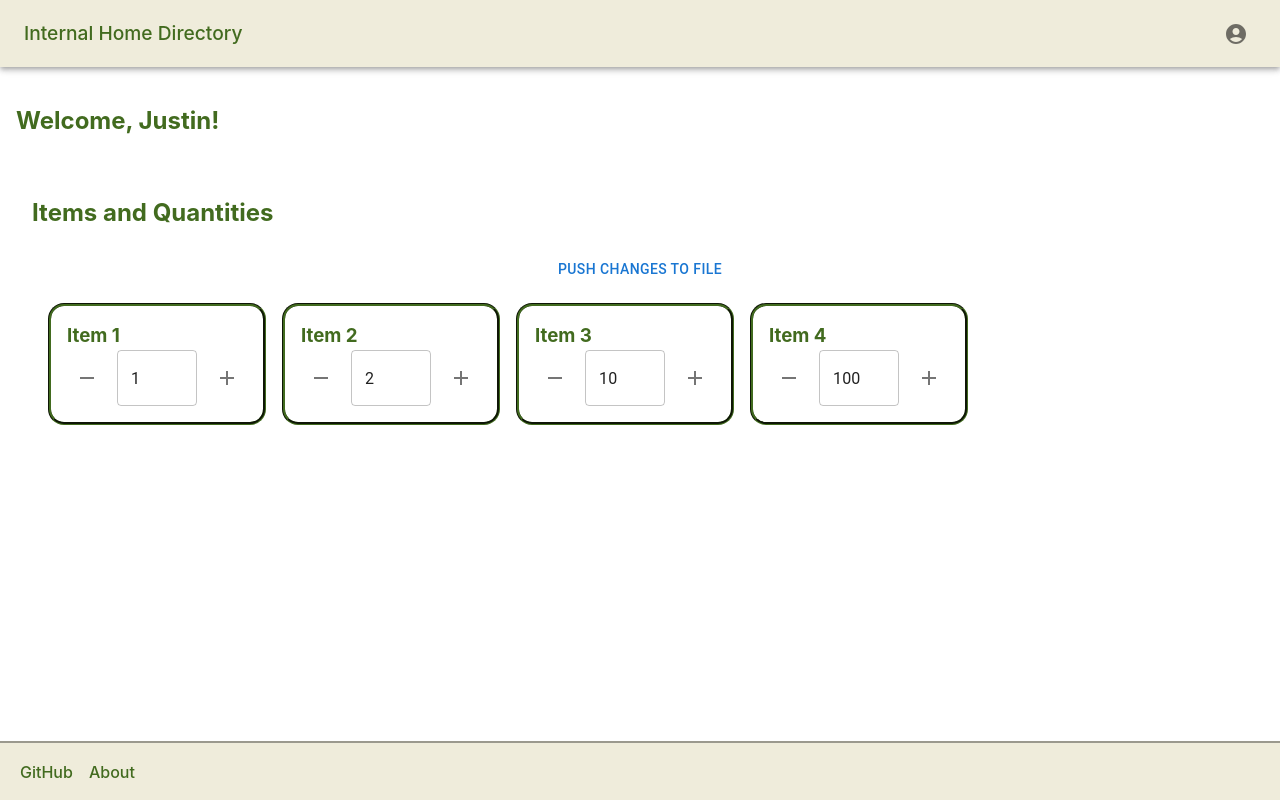
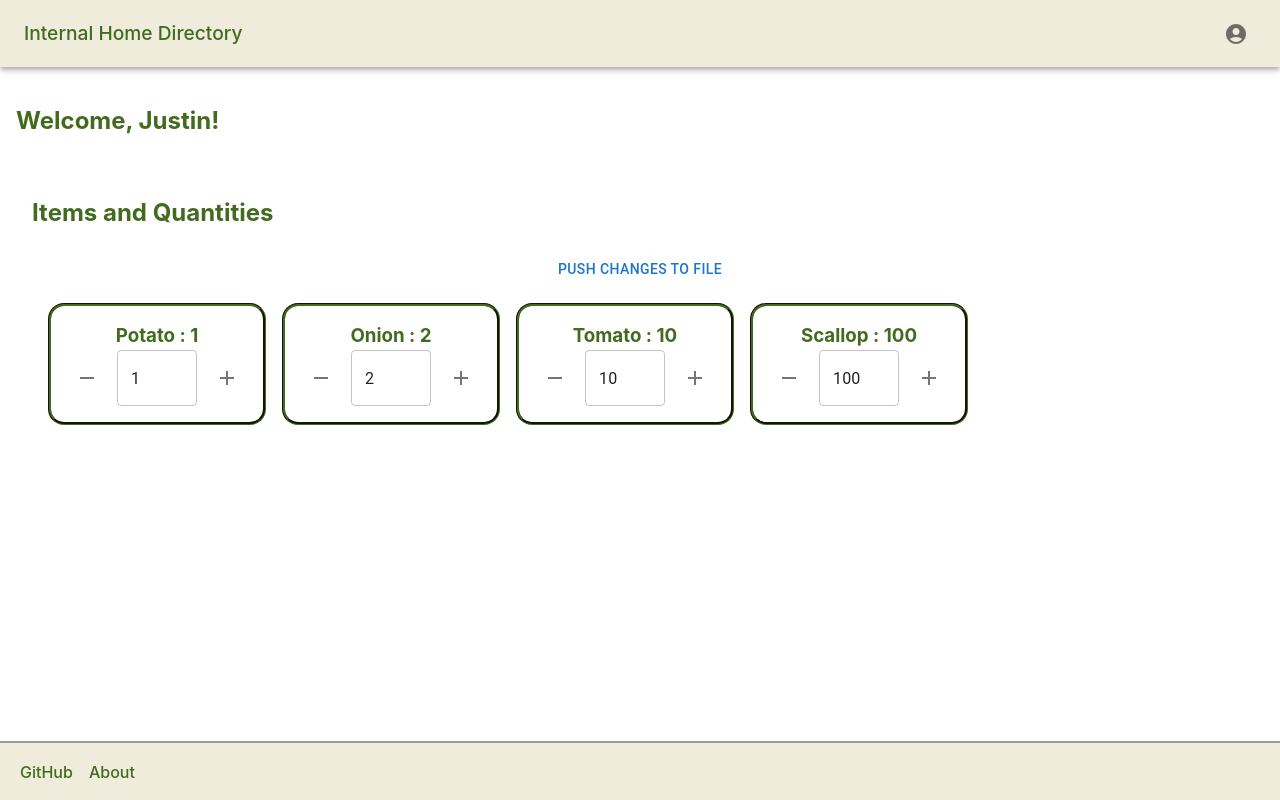
Before and after one commit to tranjtGCP/Internal-Home-Directory, a React (Vite) app in the folder src/client/: page / in a window 1280 px wide. Built offline with nearby package versions, Linux system fonts and the light colour scheme; no server answers.

Commit message:
Testing changes

```diff
--- a/src/client/src/components/UserHome/UserHome.css
+++ b/src/client/src/components/UserHome/UserHome.css
@@ -35,6 +35,9 @@
         border-radius: 1rem;
 
         .itemTitle {
+          display: flex;
+          justify-content: center;
+
           h3 {
             margin: 0;
             padding: 0;
--- a/src/client/src/components/UserHome/UserHome.jsx
+++ b/src/client/src/components/UserHome/UserHome.jsx
@@ -74,10 +74,10 @@ const UserHome = () => {
   }, []);
 
   const testList = {
-    "Item 1": 1,
-    "Item 2": 2,
-    "Item 3": 10,
-    "Item 4": 100,
+    Potato: 1,
+    Onion: 2,
+    Tomato: 10,
+    Scallop: 100,
   };
 
   return (
@@ -93,7 +93,9 @@ const UserHome = () => {
             Object.entries(testList).map((item, quantity) => (
               <div key={item} className="item">
                 <div className="itemTitle">
-                  <h3>{item[0]}</h3>
+                  <h3>
+                    {item[0]} : {item[1]}
+                  </h3>
                 </div>
                 <div className="itemActions">
                   <IconButton onClick={() => update_item(item[0], 1)}>
```
